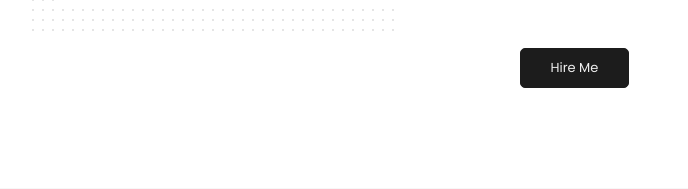
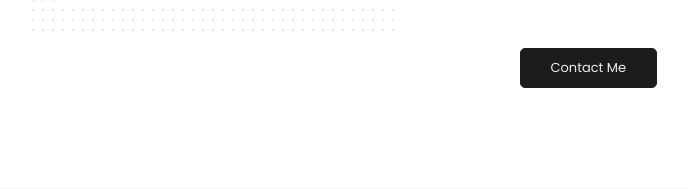
Before and after one commit to thedivinez/thedivinez, a Flask app: page / in a window 1280 px wide. Shown: the part 1257-1446 px from the top of the page, without its empty margins (38-726 px from the left). Run offline with Flask 2, Linux system fonts and the light colour scheme; some libraries are stand-ins or nearby versions.

Commit message:
changed git hub link

```diff
--- a/templates/main.html
+++ b/templates/main.html
@@ -68,7 +68,7 @@
 						<a href="https://www.facebook.com/thedivinez" target="_blank">
 							<span><i class="fa fa-facebook" aria-hidden="true"></i></span>
 						</a>
-						<a href="https://github.com/AI-man001" target="_blank">
+						<a href="https://github.com/thedivinez" target="_blank">
 							<span><i class="fa fa-github" aria-hidden="true"></i></span>
 						</a>
 					</div>
@@ -128,7 +128,7 @@
 					</div>
 					<div class="clearfix"></div>
 					<a href="#0" data-scroll-nav="6">
-						<span class="buton buton-bg">Hire Me</span>
+						<span class="buton buton-bg">Contact Me</span>
 					</a>
 
 				</div>
```
